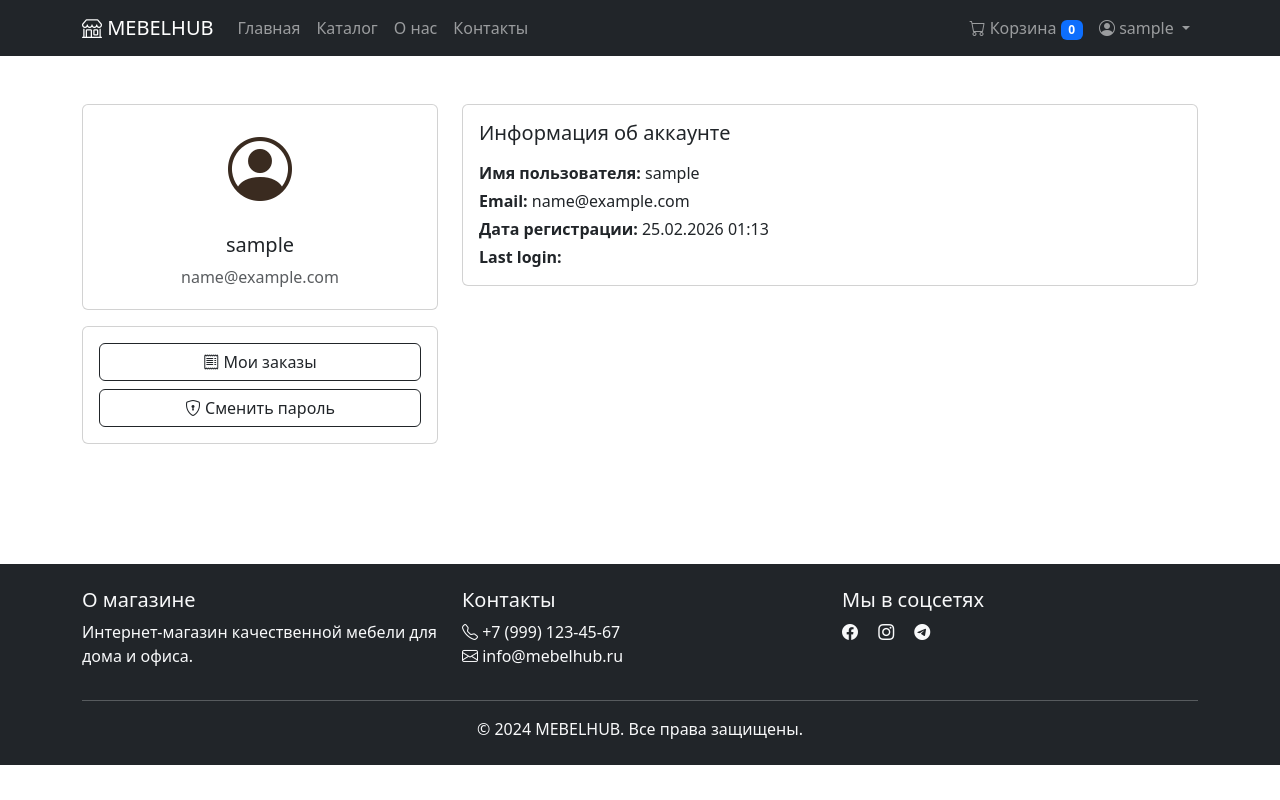
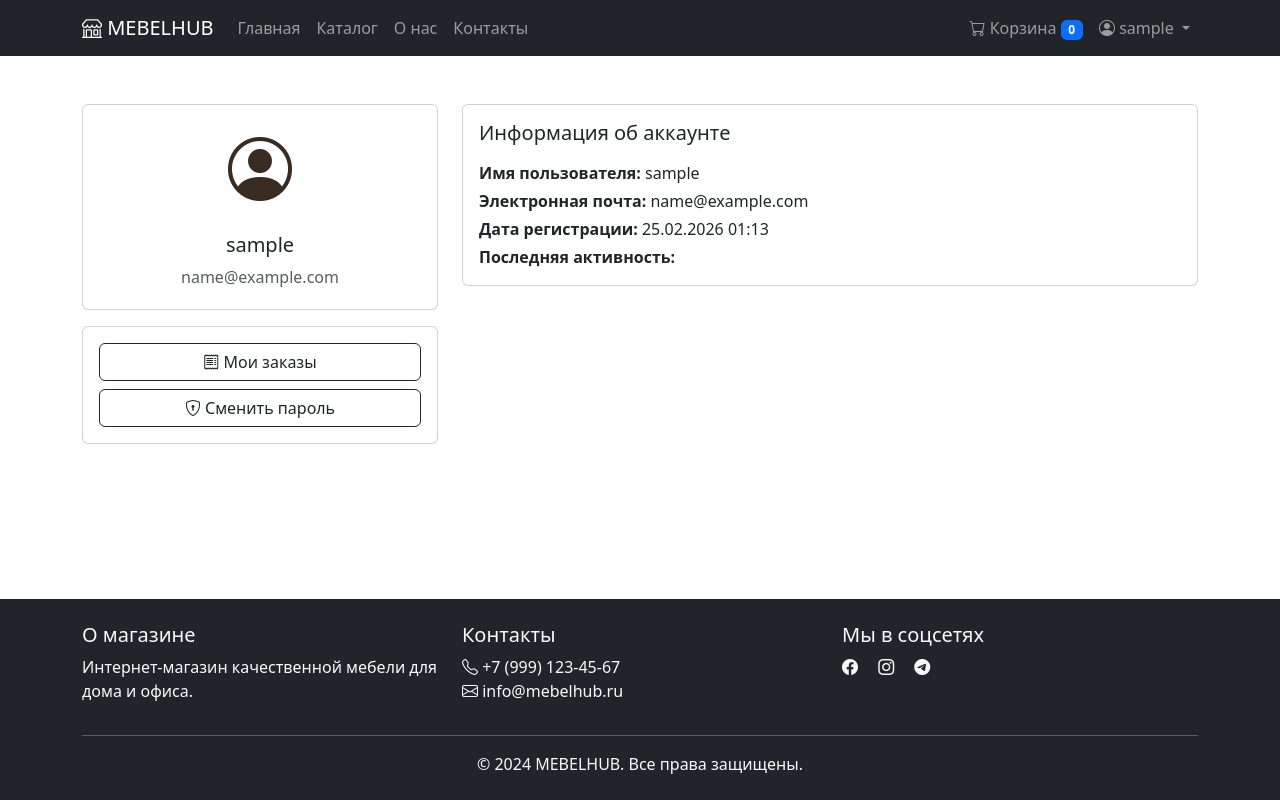
Before and after one commit to abzproger/myshop, a Django app: page /users/profile/ in a window 1280 px wide. Run offline with Django 5.2, Linux system fonts and the light colour scheme; the visitor is signed in with stand-in values (Sample User, id 1); parts of the project's set-up code (start-up, migrations or seed data) failed here and were passed over; some libraries are stand-ins or nearby versions.

Commit message:
Незначительные доработки

```diff
--- a/cart/cart.py
+++ b/cart/cart.py
@@ -1,6 +1,8 @@
 from decimal import Decimal
 from django.conf import settings
 from catalog.models import ProductVariant
+
+CART_MAX_QUANTITY_PER_ITEM = 20
 
 
 class Cart:
@@ -28,6 +30,9 @@ class Cart:
 
     def add(self, variant: ProductVariant, quantity=1, override_quantity=False):
         variant_id = str(variant.id)
+        max_qty = getattr(settings, "CART_MAX_QUANTITY_PER_ITEM", CART_MAX_QUANTITY_PER_ITEM)
+        quantity = max(1, min(int(quantity), max_qty))
+
         if variant_id not in self._cart:
             # Фиксируем цену на момент добавления (без скидок, скидки можно считать при отображении)
             self._cart[variant_id] = {
@@ -37,7 +42,8 @@ class Cart:
         if override_quantity:
             self._cart[variant_id]["quantity"] = quantity
         else:
-            self._cart[variant_id]["quantity"] += quantity
+            new_qty = self._cart[variant_id]["quantity"] + quantity
+            self._cart[variant_id]["quantity"] = min(new_qty, max_qty)
         self.save()
 
     def remove(self, variant: ProductVariant):
--- a/cart/views.py
+++ b/cart/views.py
@@ -3,7 +3,7 @@ from django.views.decorators.http import require_POST
 from django.http import JsonResponse
 from django.urls import reverse
 from catalog.models import ProductVariant
-from .cart import Cart
+from .cart import Cart, CART_MAX_QUANTITY_PER_ITEM
 
 
 @require_POST
@@ -11,8 +11,7 @@ def cart_add(request, variant_id):
     cart = Cart(request)
     variant = get_object_or_404(ProductVariant, id=variant_id, is_active=True, product__is_active=True)
     quantity = int(request.POST.get("quantity", 1) or 1)
-    if quantity < 1:
-        quantity = 1
+    quantity = max(1, min(quantity, CART_MAX_QUANTITY_PER_ITEM))
 
     # Режим: перезаписать количество (для AJAX-обновления из корзины)
     override = request.POST.get("override") == "1"
--- a/templates/base.html
+++ b/templates/base.html
@@ -12,6 +12,12 @@
     <!-- Bootstrap Icons -->
     <link rel="stylesheet" href="https://cdn.jsdelivr.net/npm/bootstrap-icons@1.11.1/font/bootstrap-icons.css">
 
+    <style>
+        html, body { height: 100%; }
+        body { display: flex; flex-direction: column; }
+        main { flex: 1 0 auto; }
+        footer { flex-shrink: 0; }
+    </style>
     {% block extra_css %}{% endblock %}
 </head>
 <body>
--- a/templates/cart/detail.html
+++ b/templates/cart/detail.html
@@ -81,6 +81,7 @@
                                             <input type="number"
                                                    class="form-control text-center cart-qty-input"
                                                    min="1"
+                                                   max="20"
                                                    value="{{ item.quantity }}"
                                                    data-variant-id="{{ item.variant.id }}"
                                                    style="max-width: 70px;">
@@ -213,7 +214,7 @@ document.addEventListener('DOMContentLoaded', function () {
             const row = document.querySelector(`tr[data-variant-id="${variantId}"]`);
             const input = row.querySelector('.cart-qty-input');
             let qty = parseInt(input.value || '1', 10);
-            qty += 1;
+            qty = Math.min(20, qty + 1);
             input.value = qty;
             sendUpdate(variantId, qty);
         });
@@ -236,6 +237,7 @@ document.addEventListener('DOMContentLoaded', function () {
             const variantId = this.dataset.variantId;
             let qty = parseInt(this.value || '1', 10);
             if (isNaN(qty) || qty < 1) qty = 1;
+            if (qty > 20) qty = 20;
             this.value = qty;
             sendUpdate(variantId, qty);
         });
--- a/templates/users/profile.html
+++ b/templates/users/profile.html
@@ -39,9 +39,9 @@
                 <div class="card-body">
                     <h5 class="mb-3">Информация об аккаунте</h5>
                     <p class="mb-1"><strong>Имя пользователя:</strong> {{ user.username }}</p>
-                    <p class="mb-1"><strong>Email:</strong> {{ user.email|default:"не указан" }}</p>
+                    <p class="mb-1"><strong>Электронная почта:</strong> {{ user.email|default:"не указан" }}</p>
                     <p class="mb-1"><strong>Дата регистрации:</strong> {{ user.date_joined|date:"d.m.Y H:i" }}</p>
-                    <p class="mb-0"><strong>Last login:</strong> {{ user.last_login|default:"—"|date:"d.m.Y H:i" }}</p>
+                    <p class="mb-0"><strong>Последняя активность:</strong> {{ user.last_login|default:"—"|date:"d.m.Y H:i" }}</p>
                 </div>
             </div>
         </div>
```
Also changed, not shown: media/categorys/divany/file.jpg (deleted), media/categorys/komody/file.jpg (deleted), media/categorys/krovati/file.jpg (deleted), media/categorys/obuvnicy/file.jpg (deleted), media/categorys/polki-i-stellazhi/file.jpg (deleted), media/categorys/shkafy/file.jpg (deleted), media/categorys/stoly/file.jpg (deleted), media/categorys/stulya/file.jpg (deleted), media/productimages/1/file.jpg (deleted), 1 other file.
